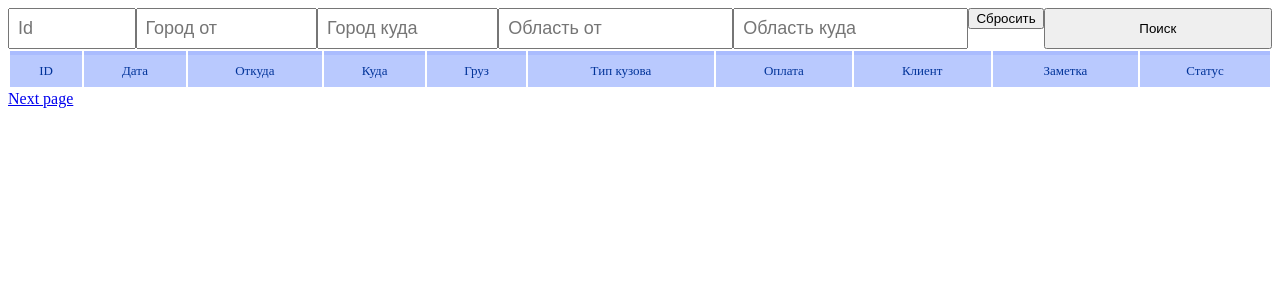
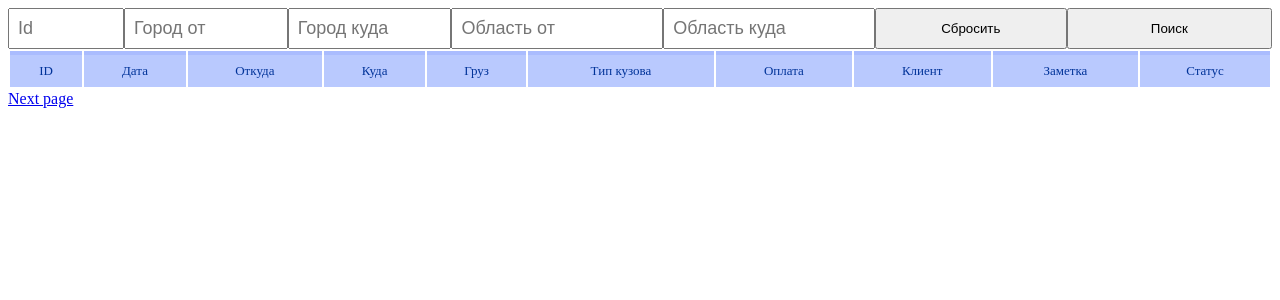
Before and after one commit to Freyze/shipmentsUI, a PHP site: page /?phone=1 in a window 1280 px wide. Shown: the top 300 px of the page. Run offline with PHP 8.4, Linux system fonts and the light colour scheme; data that the repository does not hold is empty; a stand-in replaces the project's code that opens the database connection.

Commit message:
Upload to server

```diff
--- a/view.php
+++ b/view.php
@@ -153,7 +153,7 @@
     <input type="text" placeholder="Область куда" style="width: 100%;" name="area-to">
 <!--    <input type="text" placeholder="Телефон" style="width: 100%;" name="phone">-->
 <!--    <input type="text" placeholder="Компания" style="width: 100%;" name="company-name">-->
-    <a href="index.php"><button style="width: 100%;">Сбросить</button></a>
+    <a style="width: 100%;" href="index.php"><button style="width: 100%; height: 100%">Сбросить</button></a>
     <button type="submit" style="width: 100%;">Поиск</button>
 </form>
 <table>
```
